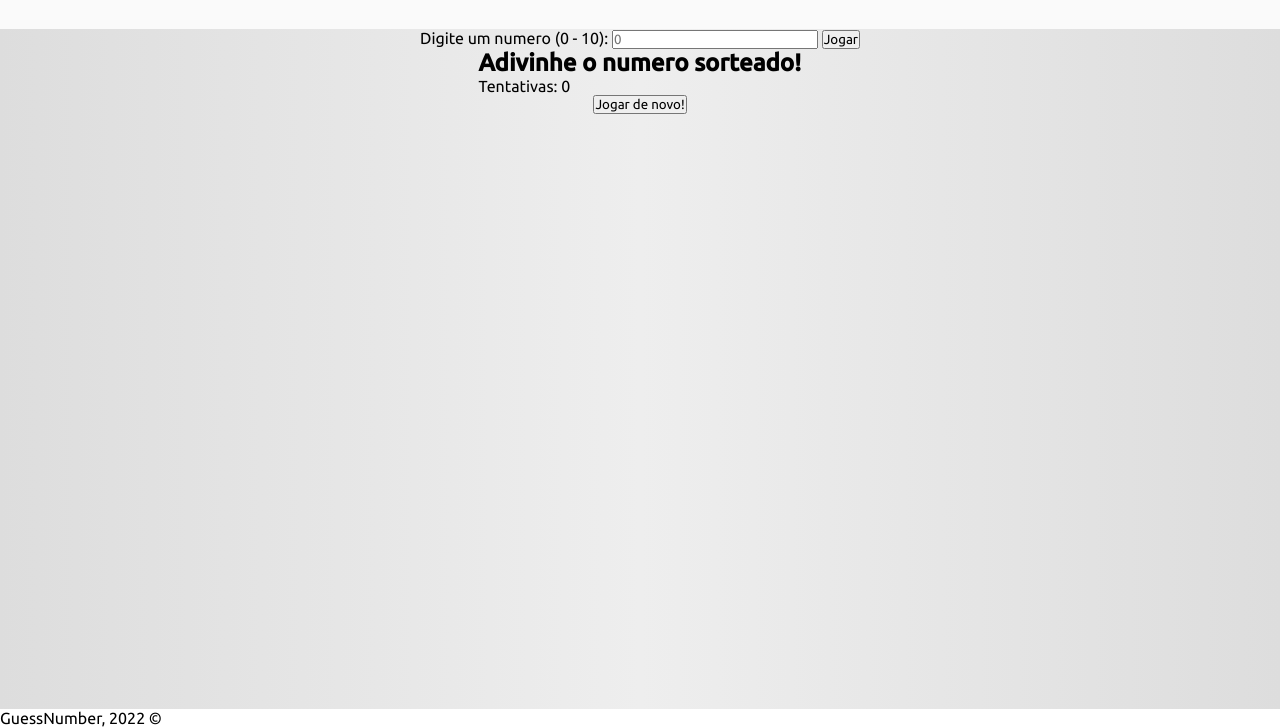
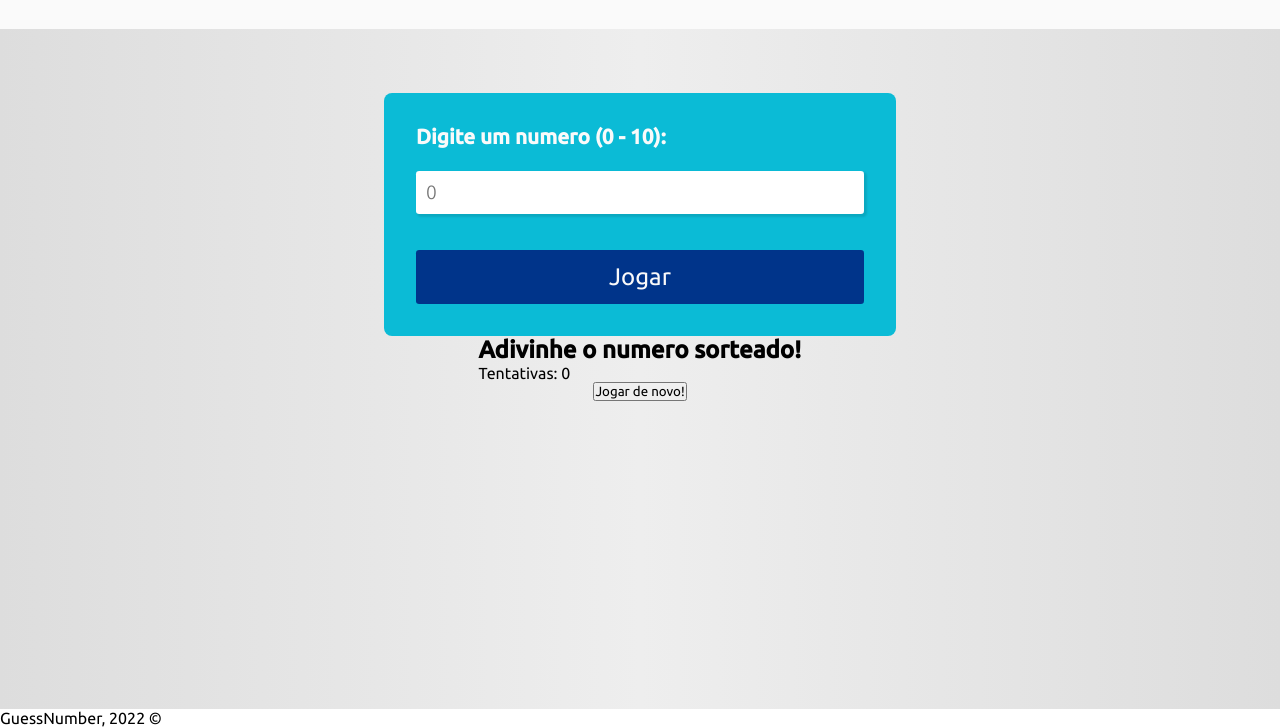
Before and after one commit to omartins-zs/GuessNumber, a plain HTML site: page index.html in a window 1280 px wide. Shown: the part 86-813 px from the top of the page. Drawn offline with Linux system fonts and the light colour scheme.

Commit message:
Estilizando Form, Label, Input e Button

```diff
--- a/css/style.css
+++ b/css/style.css
@@ -45,3 +45,53 @@ header a h1 {
 }
 
 /* Form */
+.container form {
+  background: var(--blue-light);
+
+  display: flex;
+  flex-direction: column;
+  width: 40%;
+  padding: 2rem;
+  margin-top: 5%;
+  border-radius: 0.5rem;
+}
+
+.container form label {
+  color: var(--white);
+  font-size: 1.3rem;
+  font-weight: 600;
+}
+
+.container form input {
+  border: 0;
+  outline: 0;
+  margin: 5% 0px;
+  padding: 10px;
+  font-size: 1.2rem;
+  font-weight: 300;
+  border-radius: 0.2rem;
+  box-shadow: 2px 2px 2px 1px rgba(0, 0, 0, 0.1);
+}
+
+.container form input:focus {
+  box-shadow: inset 1px 2px 4px 2px rgba(0, 0, 0, 0.1);
+}
+
+.container form button {
+  cursor: pointer;
+  margin-top: 3%;
+  border: 0;
+  outline: 0;
+  padding: 0.8rem;
+  border-radius: 0.2rem;
+  font-size: 1.5rem;
+  font-weight: 400;
+  background: var(--blue);
+  color: var(--white);
+  transition: 0.3s ease-in-out;
+}
+
+.container form button:hover {
+  color: var(--blue);
+  background: var(--white);
+}
```
